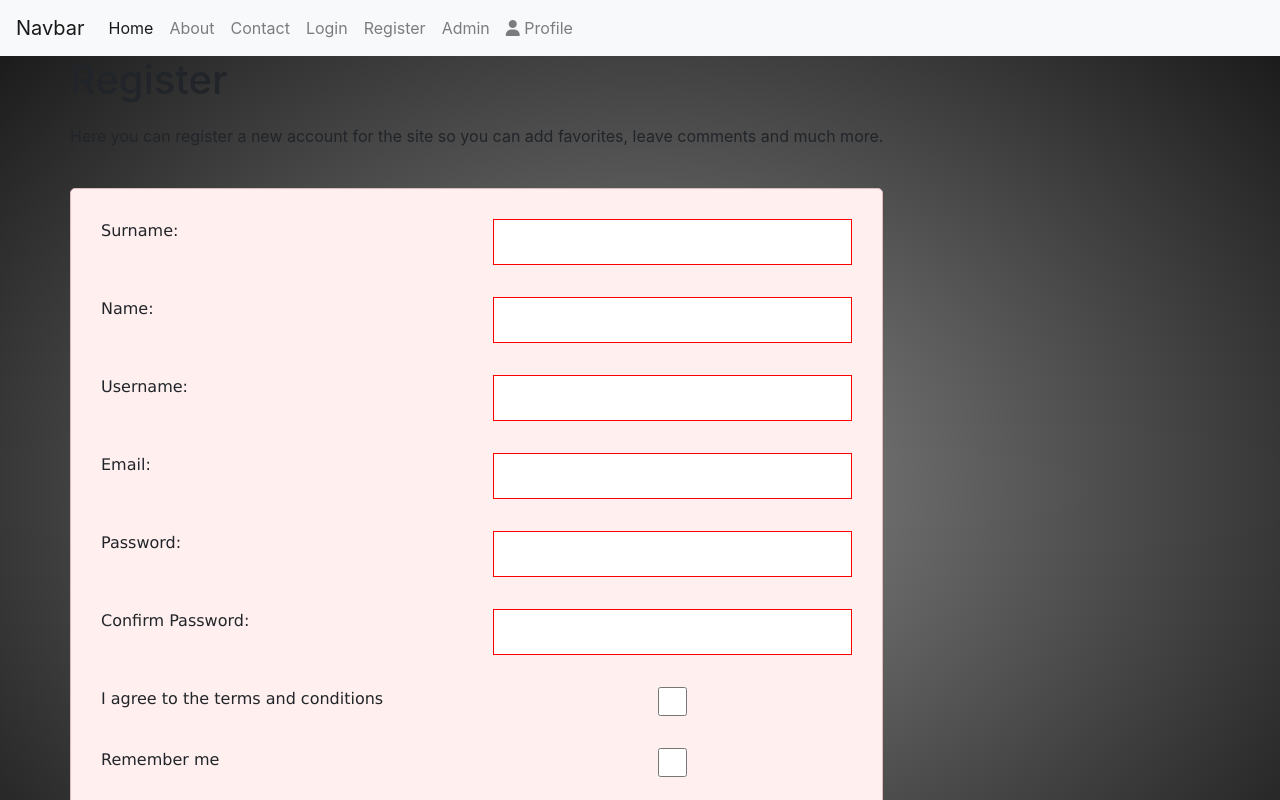
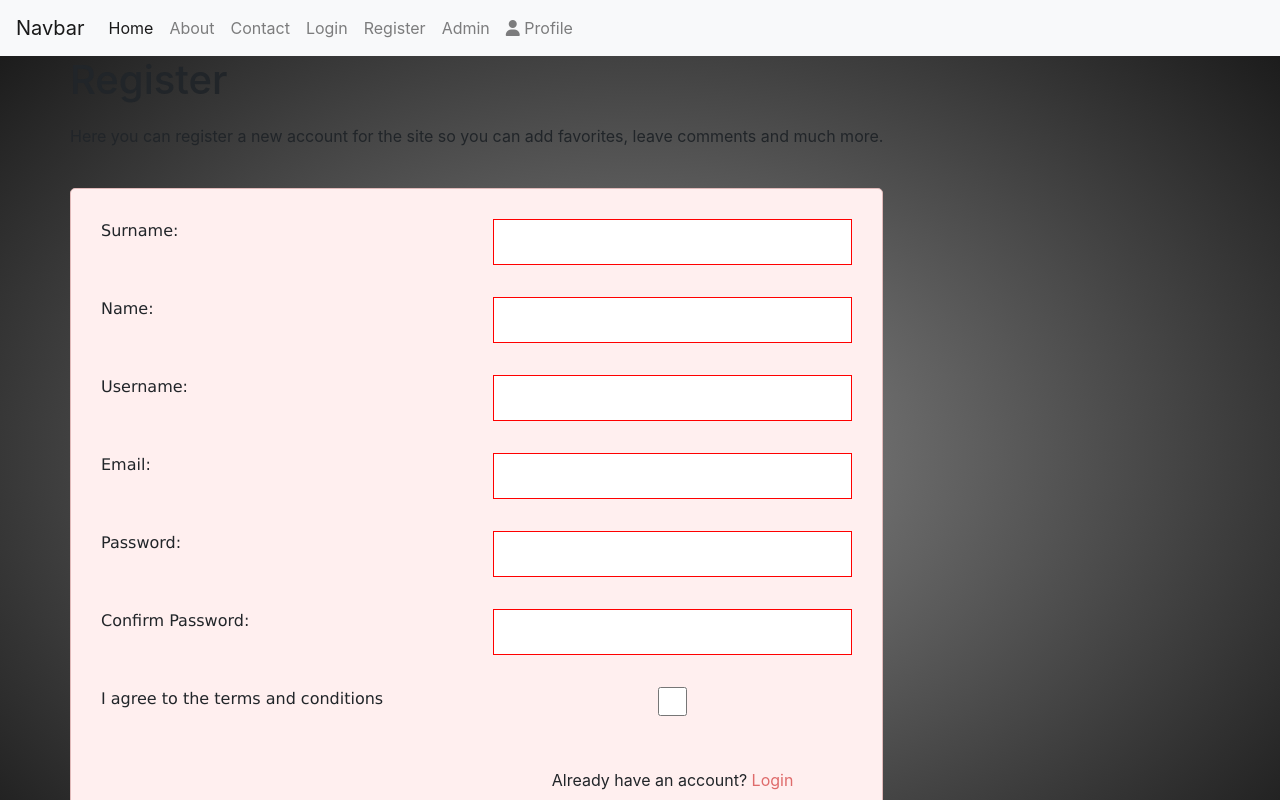
Before and after one commit to liamvdm2/prince-pres, an Angular app in the folder prince/: page /register in a window 1280 px wide. Shown: the top 800 px of the page. Built offline with nearby package versions, Linux system fonts and the light colour scheme.

Commit message:
fixed form versions

```diff
--- a/prince/src/app/login/login.component.html
+++ b/prince/src/app/login/login.component.html
@@ -1,4 +1,4 @@
-<form (ngSubmit)="onSubmit()">
+<form>
 
 
     <label for="username">Username:</label>
@@ -8,7 +8,7 @@
     <label for="password">Password:</label>
     <input id="password" [(ngModel)]="password" name="password" type="password" required>
 
-    <button type="submit">Submit</button>
+    <button type="button" (click)="onSubmit()">Submit</button>
 
     <!-- TODO: add a button to go back -->
 </form>
--- a/prince/src/app/register/register.component.html
+++ b/prince/src/app/register/register.component.html
@@ -32,14 +32,6 @@
 
     <label for="terms"> I agree to the terms and conditions</label>
     <input type="checkbox" id="terms" name="terms" required>
-
-    <label for="remember"> Remember me</label>
-    <input type="checkbox" name="remember" value="1">
-
-
-
-
-
     <p class="error" id="error"></p>
 
     <p>Already have an account? <routerLink class="link" [routerLink]="['/login']">Login</routerLink>
```
